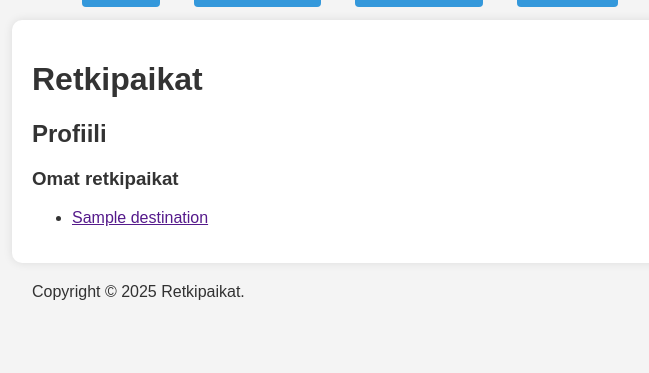
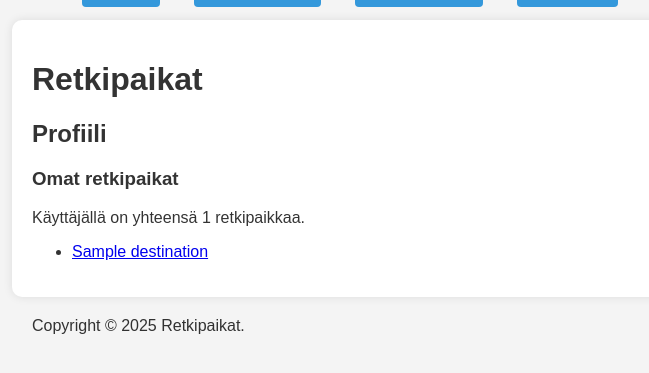
Before and after one commit to jjairola/retkipaikat, a Flask app: template templates/profile.html in a window 1280 px wide. Shown: the part 34-407 px from the top of the page, without its empty margins (208-857 px from the left). Run offline with Flask 3, Linux system fonts and the light colour scheme; the template is opened without the code that fills it: most values are stand-ins (such as "Sample title", 1, 10 or a date in 2020).

Commit message:
add link

```diff
--- a/templates/profile.html
+++ b/templates/profile.html
@@ -6,16 +6,19 @@
 <h2>Profiili</h2>
 
 <h3>Omat retkipaikat</h3>
+<p>
+    Käyttäjällä on yhteensä {{ destinations | count }} retkipaikkaa.
+</p>
 {% if destinations %}
-    <ul>
+<ul>
     {% for destination in destinations %}
-        <li>
-            <a href="">{{ destination.name }}</a>
-        </li>
+    <li>
+        <a href="/destination/{{ destination.id }}">{{ destination.name }}</a>
+    </li>
     {% endfor %}
-    </ul>
+</ul>
 {% else %}
-    <p>Sinulla ei ole vielä lisättyjä retkipaikkoja.</p>
+<p>Sinulla ei ole vielä lisättyjä retkipaikkoja.</p>
 {% endif %}
 
 {% endblock %}
```
